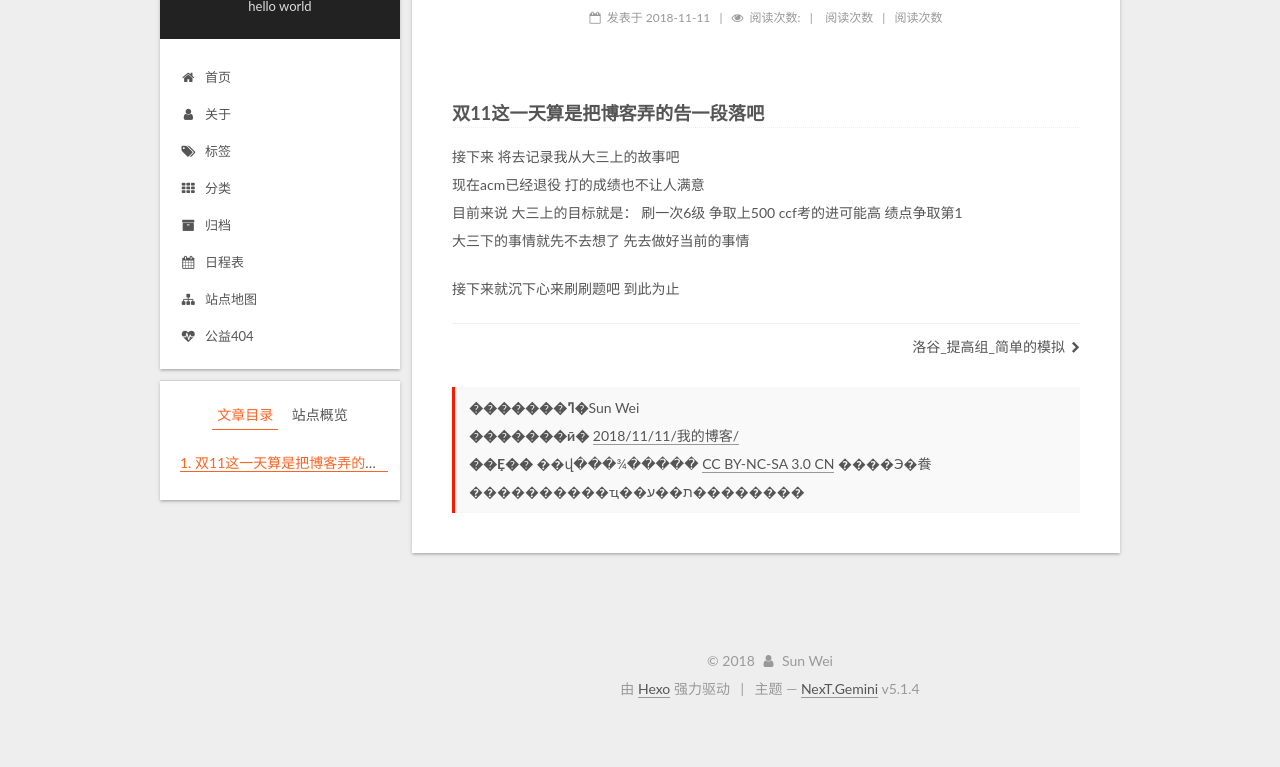
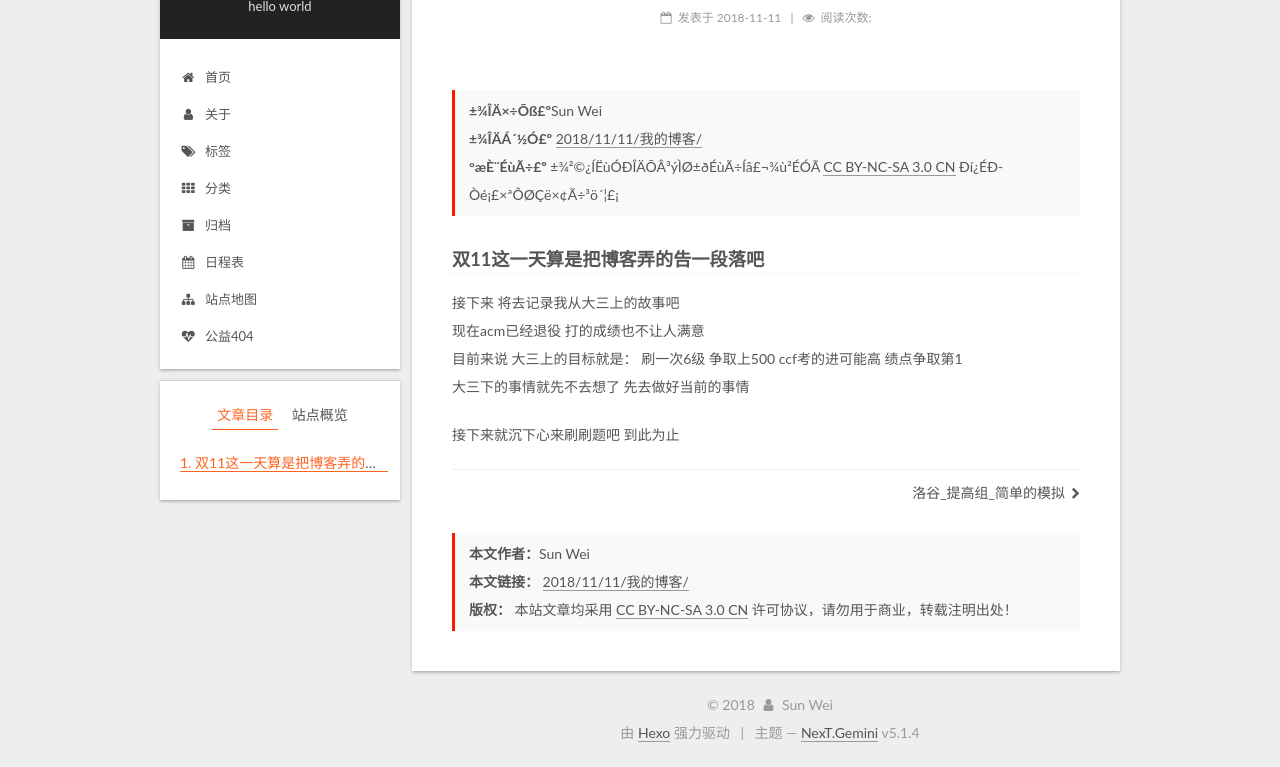
Before and after one commit to syyyyyw/syyyyyw.github.io, a plain HTML site: page 2018/11/11/我的博客/index.html in a window 1280 px wide. Shown: the part 76-843 px from the top of the page. Before the commit the page ends 800 px from the top, so only its background shows below. Drawn offline with Linux system fonts and the light colour scheme; a script that the page names is missing.

Commit message:
Site updated: 2018-11-12 20:19:29

```diff
--- a/2018/11/11/我的博客/index.html
+++ b/2018/11/11/我的博客/index.html
@@ -368,16 +368,6 @@
 
 
 
-			&nbsp; | &nbsp;
-			<span id="/2018/11/11/我的博客/" class="leancloud_visitors" data-flag-title="我的博客">
-         	&nbsp;阅读次数
-        	</span>
-
-
-		  	 <span id="/2018/11/11/我的博客/" class="leancloud_visitors" data-flag-title="我的博客">
-            &nbsp; | &nbsp; 阅读次数
-            </span>
-
         </div>
       </header>
 
@@ -385,7 +375,24 @@
 
 
 
+<div>
 
+
+    <ul class="post-copyright">
+      <li class="post-copyright-author">
+          <strong>±¾ÎÄ×÷Õß£º</strong>Sun Wei
+      </li>
+      <li class="post-copyright-link">
+        <strong>±¾ÎÄÁ´½Ó£º</strong>
+        <a href="/2018/11/11/我的博客/" title="我的博客">2018/11/11/我的博客/</a>
+      </li>
+      <li class="post-copyright-license">
+        <strong>°æÈ¨ÉùÃ÷£º </strong>
+        ±¾²©¿ÍËùÓÐÎÄÕÂ³ýÌØ±ðÉùÃ÷Íâ£¬¾ù²ÉÓÃ <a href="http://creativecommons.org/licenses/by-nc-sa/3.0/cn/" rel="external nofollow" target="_blank">CC BY-NC-SA 3.0 CN</a> Ðí¿ÉÐ­Òé¡£×ªÔØÇë×¢Ã÷³ö´¦£¡
+      </li>
+    </ul>
+
+</div>
     <div class="post-body" itemprop="articleBody">
 
 
@@ -435,26 +442,25 @@
 
 
     </footer>
-<div>
+    <div>
 
 
 <ul class="post-copyright">
   <li class="post-copyright-author">
-      <strong>�������ߣ�</strong>Sun Wei
+      <strong>本文作者：</strong>Sun Wei
   </li>
   <li class="post-copyright-link">
-    <strong>�������ӣ�</strong>
+    <strong>本文链接：</strong>
     <a href="/2018/11/11/我的博客/" title="我的博客">2018/11/11/我的博客/</a>
   </li>
   <li class="post-copyright-license">
-    <strong>��Ȩ�� </strong>
-    ��վ���¾����� <a href="http://creativecommons.org/licenses/by-nc-sa/3.0/cn/" rel="external nofollow" target="_blank">CC BY-NC-SA 3.0 CN</a> ����Э�飬����������ҵ��ת��ע��������
+    <strong>版权： </strong>
+    本站文章均采用 <a href="http://creativecommons.org/licenses/by-nc-sa/3.0/cn/" rel="external nofollow" target="_blank">CC BY-NC-SA 3.0 CN</a> 许可协议，请勿用于商业，转载注明出处！
   </li>
 </ul>
 
 </div>
   </div>
-
 
 
 
```
Also changed, not shown: 2018/11/12/洛谷-提高组-简单的模拟/index.html (+22 -16 lines), index.html (+8 -24 lines).
